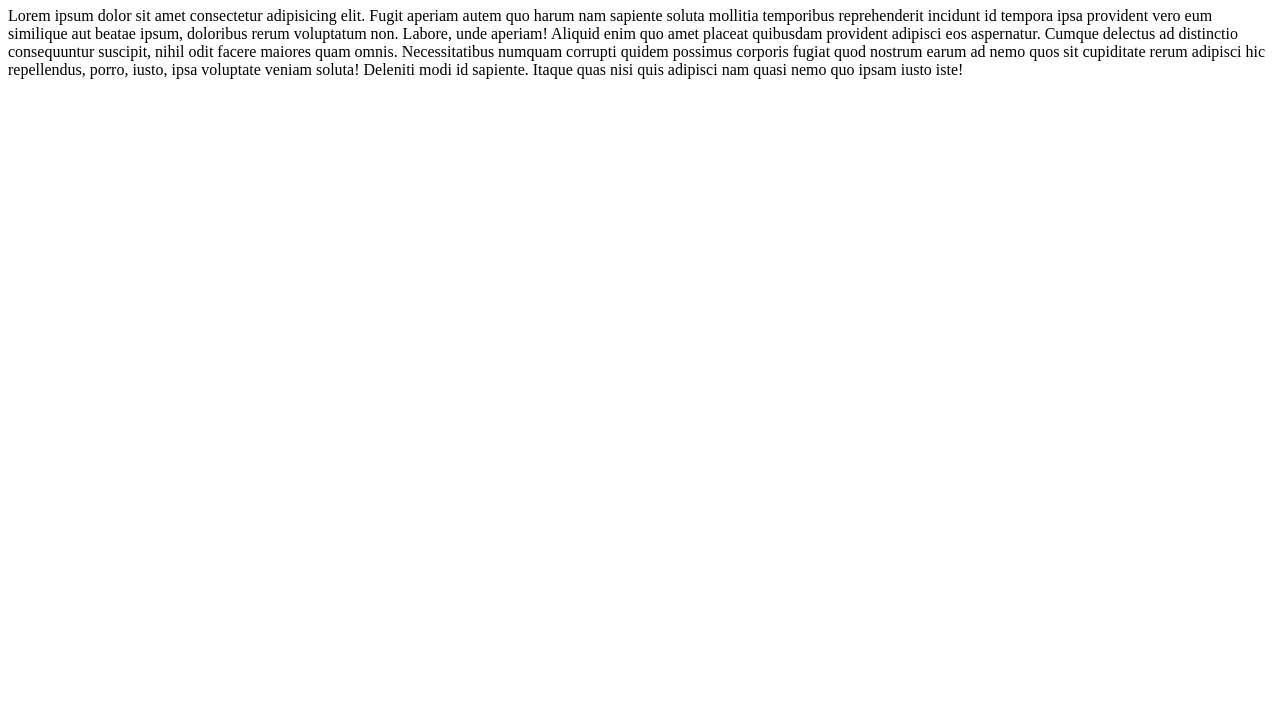
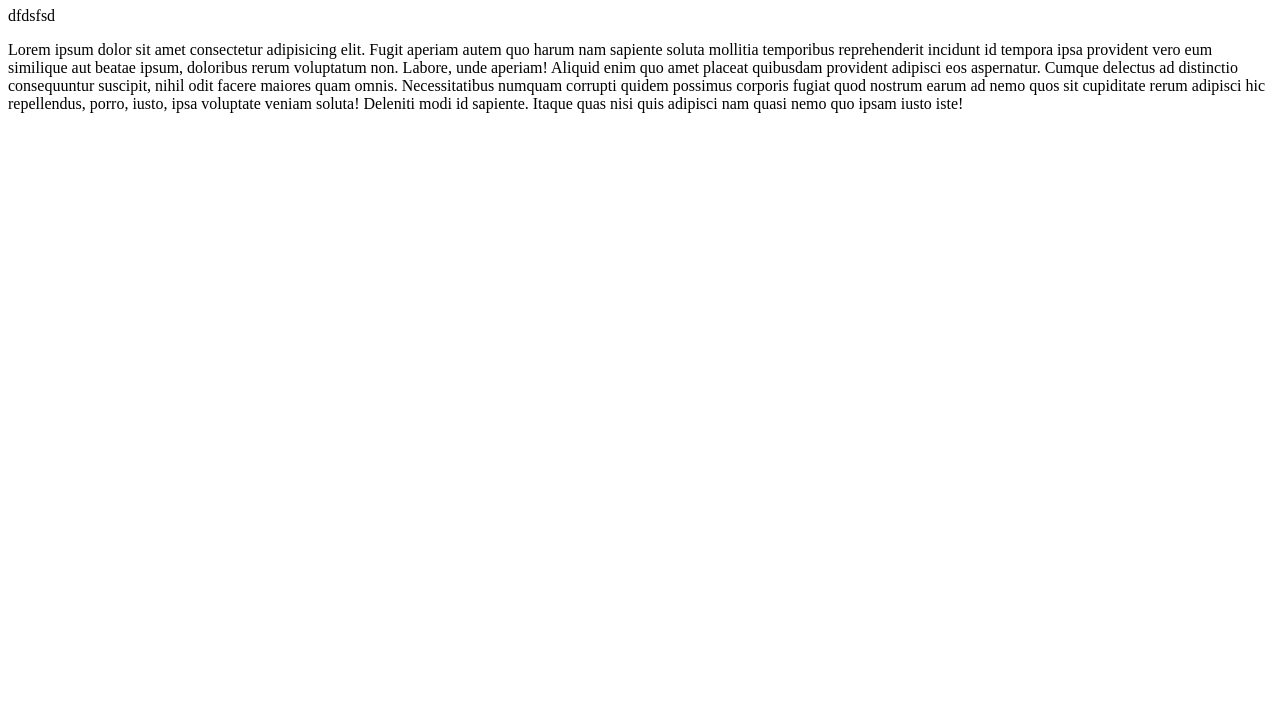
Before and after one commit to LeoMulerman/proj, a plain HTML site: page index.html in a window 1280 px wide. Shown: the part 73-800 px from the top of the page. Drawn offline with Linux system fonts and the light colour scheme.

Commit message:
only for test

```diff
--- a/index.html
+++ b/index.html
@@ -7,6 +7,7 @@
 </head>
 <body>
     <h1>Hello</h1>
+    <p>dfdsfsd</p>
     <p>Lorem ipsum dolor sit amet consectetur adipisicing elit. Fugit aperiam autem quo harum nam sapiente soluta mollitia temporibus reprehenderit incidunt id tempora ipsa provident vero eum similique aut beatae ipsum, doloribus rerum voluptatum non. Labore, unde aperiam! Aliquid enim quo amet placeat quibusdam provident adipisci eos aspernatur. Cumque delectus ad distinctio consequuntur suscipit, nihil odit facere maiores quam omnis. Necessitatibus numquam corrupti quidem possimus corporis fugiat quod nostrum earum ad nemo quos sit cupiditate rerum adipisci hic repellendus, porro, iusto, ipsa voluptate veniam soluta! Deleniti modi id sapiente. Itaque quas nisi quis adipisci nam quasi nemo quo ipsam iusto iste!</p>
 </body>
 </html>
```
